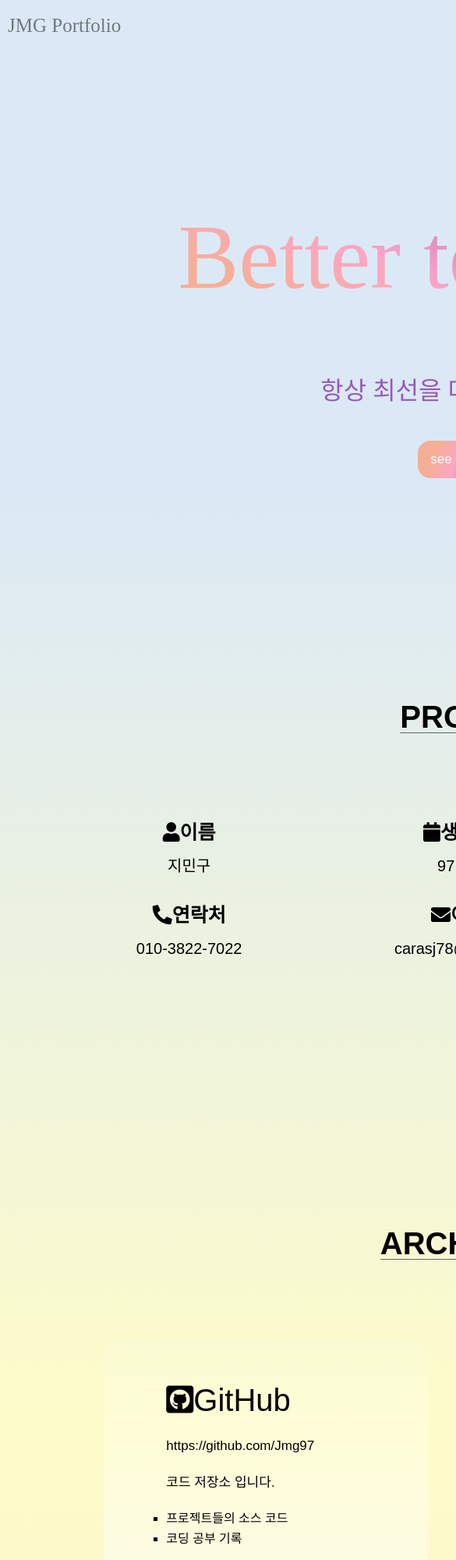
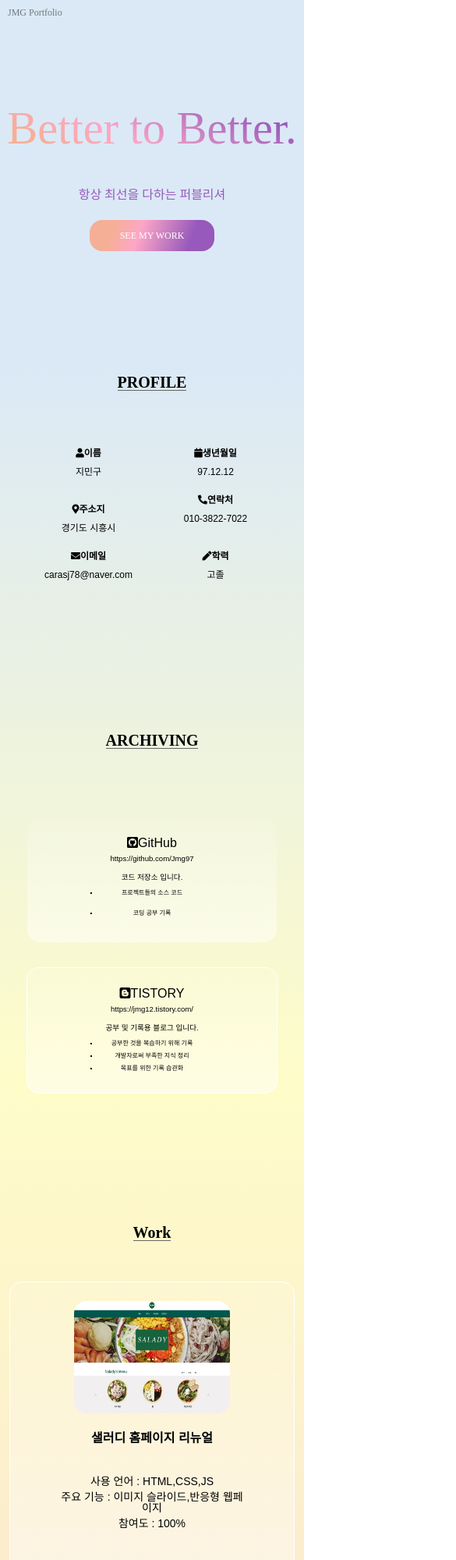
Before and after one commit to Jmg97/main-Portfolio, a plain HTML site: page index.html in a window 390 px wide. Shown: the top 2000 px of the page at 78% size, 585 px wide, since content can reach past the window. Drawn offline with Linux system fonts and the light colour scheme; a web font is replaced by a local one.

Commit message:
1차수정

```diff
--- a/index.html
+++ b/index.html
@@ -18,12 +18,18 @@
       <nav id="menu">
         <div class="nav_menu">
           <a href="#home"><p>JMG Portfolio</p></a>
-          <ul>
+          <input id="menu-toggle" type="checkbox" class="menu-check">
+          <label class="menu-toggle" for="menu-toggle">
+            <span><i class="fas fa-bars menu-open"></i></span>
+            <span><i class="fas fa-times menu-close"></i></span>
+          </label>
+          <ul class="head-menu">
             <a href="#home"><li>Home</li></a>
             <a href="#about"><li>Profile</li></a>
             <a href="#main-arc"><li>Archiving</li></a>
             <a href="#work"><li>Work</li></a>
           </ul>
+
         </div>
       </nav>
     </header>
@@ -37,7 +43,7 @@
             class="main-btn"
             onclick="location.href='index.html#work'"
           >
-            see my work
+            SEE MY WORK
           </button>
         </div>
       </div>
@@ -80,7 +86,7 @@
           <div class="wrap">
             <div>
               <a href="https://github.com/Jmg97">
-                <div class="git">
+              <div class="git">
                   <div class="text-box">
                     <h1><i class="fab fa-github-square"></i>GitHub</h1>
                     <p>https://github.com/Jmg97</p>
@@ -120,10 +126,11 @@
           </div>
           <div class="work-box">
             <a
-              href="https://github.com/Jmg97/salady/tree/gh-pages"
+              href="https://github.com/Jmg97/salady"
               class="work-thumbnail"
             >
               <div class="work-img">
+
                 <span class="work-img_text">
                   <p>GitHub 페이지로 가기</p>
                   <i class="fas fa-location-arrow"></i>
@@ -145,7 +152,7 @@
           </div>
           <div class="work-box">
             <a
-              href="https://github.com/Jmg97/mediaJs/tree/gh-pages"
+              href="https://github.com/Jmg97/mediaJs/tree/main"
               class="work-thumbnail"
             >
               <div class="work-img">
@@ -170,7 +177,7 @@
           </div>
           <div class="work-box">
             <a
-              href="https://github.com/Jmg97/plane_portfolio/tree/gh-pages"
+              href="https://github.com/Jmg97/plane_portfolio/tree/main"
               class="work-thumbnail"
             >
               <div class="work-img">
--- a/style.css
+++ b/style.css
@@ -66,6 +66,7 @@ header {
 }
 .home {
   width: 100%;
+  margin: auto;
   padding: 10rem 0;
 }
 .home > div {
@@ -99,8 +100,11 @@ header {
 
 .main-btn {
   margin: auto;
-  width: 8rem;
-  height: 3rem;
+  width: 20rem;
+  height: 5rem;
+  border-radius: 2rem;
+  font-size: 1.5rem;
+  font-family: "NEXON Lv2 Gothic Bold";
   background: #9759bb;
   background: linear-gradient(-70deg, #9759bb 20%, #fca6c6 60%, #f6af97 80%);
 }
@@ -115,6 +119,10 @@ header {
   background-color: #fff;
 }
 
+.menu-check {
+  display: none;
+  z-index: 99;
+}
 .nav_menu {
   width: 1200px;
   height: 4rem;
@@ -135,7 +143,7 @@ header {
 }
 .nav_menu p {
   font-family: "NEXON Lv2 Gothic Bold";
-  font-size: 25px;
+  font-size: 1.5rem;
   color: #71787d;
   cursor: pointer;
 }
@@ -147,11 +155,18 @@ header {
   color: #71787d;
   font-family: "NEXON Lv2 Gothic Bold";
 }
+label {
+  position: absolute;
+  right: 1rem;
+  cursor: pointer;
+  display: none;
+  z-index: 99;
+}
 main {
   width: 100%;
 }
 .about {
-  width: 1200px;
+  width: 100%;
   margin: auto;
   display: flex;
   flex-direction: column;
@@ -164,12 +179,13 @@ main {
   border-bottom: 1px solid #666;
 }
 .about-title > h1 {
-  font-size: 40px;
+  font-family: "SBAggroB";
+  font-size: 2.5rem;
   font-weight: 600;
 }
 
 .about-info {
-  width: 100%;
+  width: 1200px;
   display: flex;
   justify-content: center;
   flex-wrap: wrap;
@@ -183,17 +199,17 @@ main {
   align-items: center;
 }
 .about-info h1 {
-  font-size: 25px;
+  font-size: 1.5rem;
   font-weight: 600;
 }
 .about-info p {
-  font-size: 20px;
+  font-size: 1.5rem;
 }
 
 .about-info div:nth-child(1),
 .about-info :nth-child(2),
 .about-info :nth-child(3) {
-  margin: 20px 0;
+  margin: 1.5rem 0;
 }
 
 .main-arc {
@@ -202,26 +218,30 @@ main {
   padding: 6rem 0;
 }
 .archiving {
-  width: 1200px;
+  width: 100%;
   margin: auto;
 }
 .wrap {
   display: flex;
-  justify-content: space-evenly;
+  justify-content: center;
   box-sizing: border-box;
-  padding: 2rem;
+  padding: 2rem 0;
 }
-
+.wrap > div {
+  width: 25rem;
+  margin: 0 10rem;
+}
 .archiving-title {
   display: flex;
   justify-content: center;
   box-sizing: border-box;
-  padding: 2rem;
+  padding: 2rem 0;
 }
 
 .archiving-title > h1 {
-  font-size: 40px;
+  font-size: 2.5rem;
   font-weight: 600;
+  font-family: "SBAggroB";
   border-bottom: 1px solid #666;
   margin: 40px 0;
 }
@@ -229,23 +249,22 @@ main {
 .git {
   width: 26rem;
   height: 20rem;
-  box-sizing: border-box;
-  padding: 40px 80px;
   background: linear-gradient(
     0deg,
     rgba(255, 255, 255, 0.5),
     rgba(255, 255, 255, 0.1)
   );
-  border-radius: 20px;
+  border-radius: 2rem;
+  margin: auto;
 }
 
 .git > h1 {
-  font-size: 40px;
+  font-size: 2rem;
   margin: 15px 0;
 }
 
 .git > p {
-  font-size: 20px;
+  font-size: 1rem;
   margin: 15px 0;
 }
 .git li {
@@ -256,30 +275,39 @@ main {
 .tistory {
   width: 26rem;
   height: 20rem;
-  box-sizing: border-box;
-  padding: 40px 80px;
+
   background: linear-gradient(
     0deg,
     rgba(255, 255, 255, 0.5),
     rgba(255, 255, 255, 0.1)
   );
-  border-radius: 20px;
+  border-radius: 2rem;
   border: 1px solid #fff;
+  margin: auto;
 }
-
+.git > a {
+  width: 100%;
+}
+.text-box {
+  width: 100%;
+  height: 100%;
+  margin: auto;
+  box-sizing: border-box;
+  padding: 3rem;
+}
 .text-box > h1 {
-  font-size: 40px;
-  margin: 15px 0;
+  font-size: 2rem;
+  line-height: 2rem;
 }
 
 .text-box > p {
-  font-size: 17px;
-  margin: 30px 0;
+  font-size: 1.2rem;
+  line-height: 3rem;
 }
 
 .text-box li {
   list-style: square;
-  margin-bottom: 10px;
+  line-height: 2rem;
 }
 
 .work {
@@ -288,7 +316,7 @@ main {
   padding: 6rem 0;
 }
 .work-wrap {
-  width: 1200px;
+  width: 100%;
   margin: auto;
 }
 
@@ -300,18 +328,20 @@ main {
 }
 
 .work-title > h1 {
-  font-size: 40px;
+  font-family: "SBAggroB";
+  font-size: 2.5rem;
   font-weight: 600;
   border-bottom: 1px solid #666;
 }
 
 .work-wrap {
-  width: 1200px;
+  width: 100%;
   margin: auto;
 }
 
 .work-box {
-  height: 24rem;
+  width: 1200px;
+  padding: 3rem 0;
   display: flex;
   background: rgb(127, 171, 252);
   background: linear-gradient(
@@ -319,15 +349,15 @@ main {
     rgba(255, 255, 255, 0.5),
     rgba(255, 255, 255, 0.1)
   );
-  border-radius: 20px;
+  border-radius: 2rem;
   align-items: center;
   justify-content: space-evenly;
-  margin: 4rem 0;
+  margin: 4rem auto;
   border: 1px solid #fff;
 }
 .work-thumbnail {
   width: 25rem;
-  height: 15rem;
+  height: 18rem;
   vertical-align: middle;
   position: relative;
 }
@@ -337,7 +367,7 @@ main {
   height: 100%;
   background-color: rgba(2, 37, 59, 0.95);
   position: absolute;
-  border-radius: 16px;
+  border-radius: 2rem;
   opacity: 0;
 }
 .work-img:hover {
@@ -354,7 +384,7 @@ main {
 
 .work-thumbnail img {
   box-sizing: border-box;
-  border-radius: 16px;
+  border-radius: 2rem;
   width: 100%;
   height: 100%;
 }
@@ -365,12 +395,12 @@ main {
 }
 
 .work_txt > h1 {
-  font-size: 30px;
+  font-size: 2rem;
   font-weight: 600;
   margin-bottom: 40px;
 }
 .work_txt > p {
-  font-size: 20px;
+  font-size: 1rem;
 }
 
 button {
@@ -379,7 +409,7 @@ button {
   z-index: 1;
   width: 100px;
   height: 34px;
-  border-radius: 16px;
+  border-radius: 2rem;
   font-size: 17px;
   cursor: pointer;
   position: relative;
@@ -395,7 +425,7 @@ button:after {
   right: 0;
   z-index: -1;
   background-color: #663dff;
-  border-radius: 16px;
+  border-radius: 2rem;
   box-shadow: inset 2px 2px 2px 0px rgba(255, 255, 255, 0.5),
     7px 7px 20px 0px rgba(0, 0, 0, 0.1), 4px 4px 5px 0px rgba(0, 0, 0, 0.1);
   transition: all 0.3s ease;
@@ -415,7 +445,7 @@ footer {
   height: 8rem;
 }
 .icon-box {
-  width: 1200px;
+  width: 100%;
   margin: auto;
   display: flex;
   justify-content: center;
@@ -427,9 +457,117 @@ footer {
   margin: 0 1rem;
 }
 .footer-txt {
-  width: 1200px;
+  width: 100%;
   margin: auto;
   display: flex;
   justify-content: center;
   text-align: center;
 }
+
+@media screen and (max-width: 1200px) {
+  html {
+    font-size: 80%;
+  }
+  .nav_menu {
+    width: auto;
+  }
+  .home > div {
+    width: auto;
+  }
+  .work-box {
+    width: auto;
+    margin: 2rem;
+  }
+  .about-info {
+    width: auto;
+  }
+
+  .wrap {
+    flex-wrap: wrap;
+  }
+
+  .wrap > div {
+    width: 100%;
+    margin: 2rem 0;
+  }
+  .tistory,
+  .git {
+    width: 40rem;
+    text-align: center;
+  }
+  .tistory ul,
+  .git ul {
+    width: 50%;
+    margin: auto;
+  }
+}
+
+@media screen and (max-width: 757px) {
+  html {
+    font-size: 70%;
+  }
+  .work-box {
+    display: flex;
+    flex-direction: column;
+    margin: 1.5rem;
+  }
+  .work_txt {
+    margin: 3rem 0;
+    text-align: center;
+    font-size: 30%;
+  }
+  .work_txt > p {
+    font-size: 1.5rem;
+  }
+  label {
+    display: block;
+    font-size: 2rem;
+  }
+  .menu-close > i {
+    display: none;
+  }
+  .menu-open,
+  .menu-close {
+    width: 10rem;
+    height: 10rem;
+  }
+  .nav_menu > ul {
+    visibility: hidden;
+    opacity: 0;
+    overflow: hidden;
+    position: fixed;
+    transition: all 0.4s ease-in-out;
+    top: -1rem;
+    right: 0;
+    width: 100%;
+    padding-top: 7rem;
+    background-color: #fff;
+    flex-direction: column;
+    align-items: center;
+    justify-content: space-evenly;
+    z-index: 1;
+  }
+  .menu-check:checked ~ .head-menu {
+    visibility: visible;
+    opacity: 0.9;
+    height: 120vh;
+  }
+  .menu-check:checked ~ .menu-toggle .menu-close {
+    display: block;
+  }
+  .menu-check:checked ~ .menu-toggle .menu-open {
+    display: none;
+  }
+}
+@media screen and (max-width: 480px) {
+  html {
+    font-size: 50%;
+  }
+
+  .work_txt > p {
+    font-size: 1.75rem;
+  }
+  .about-info > div {
+    width: 50%;
+  }
+}
```
